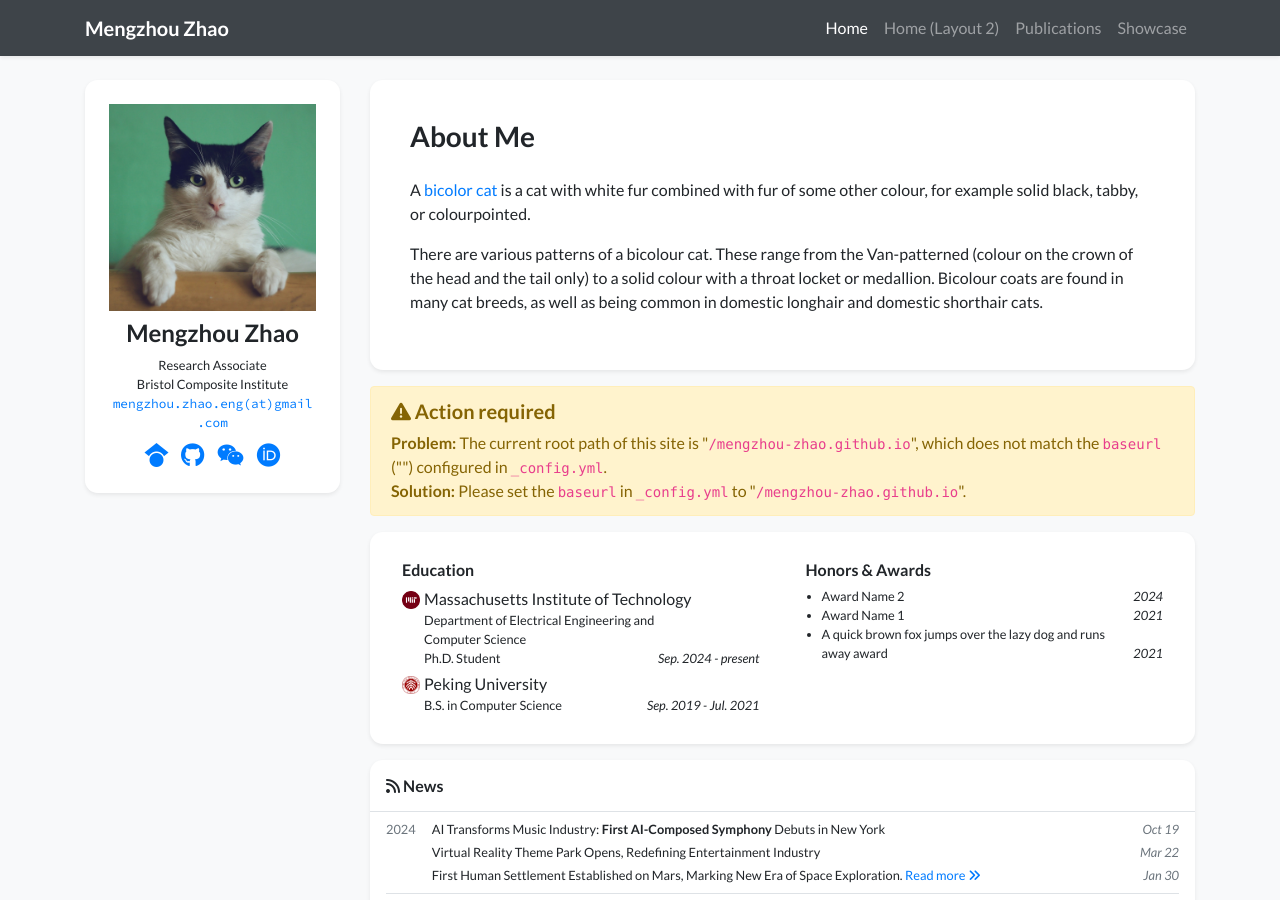
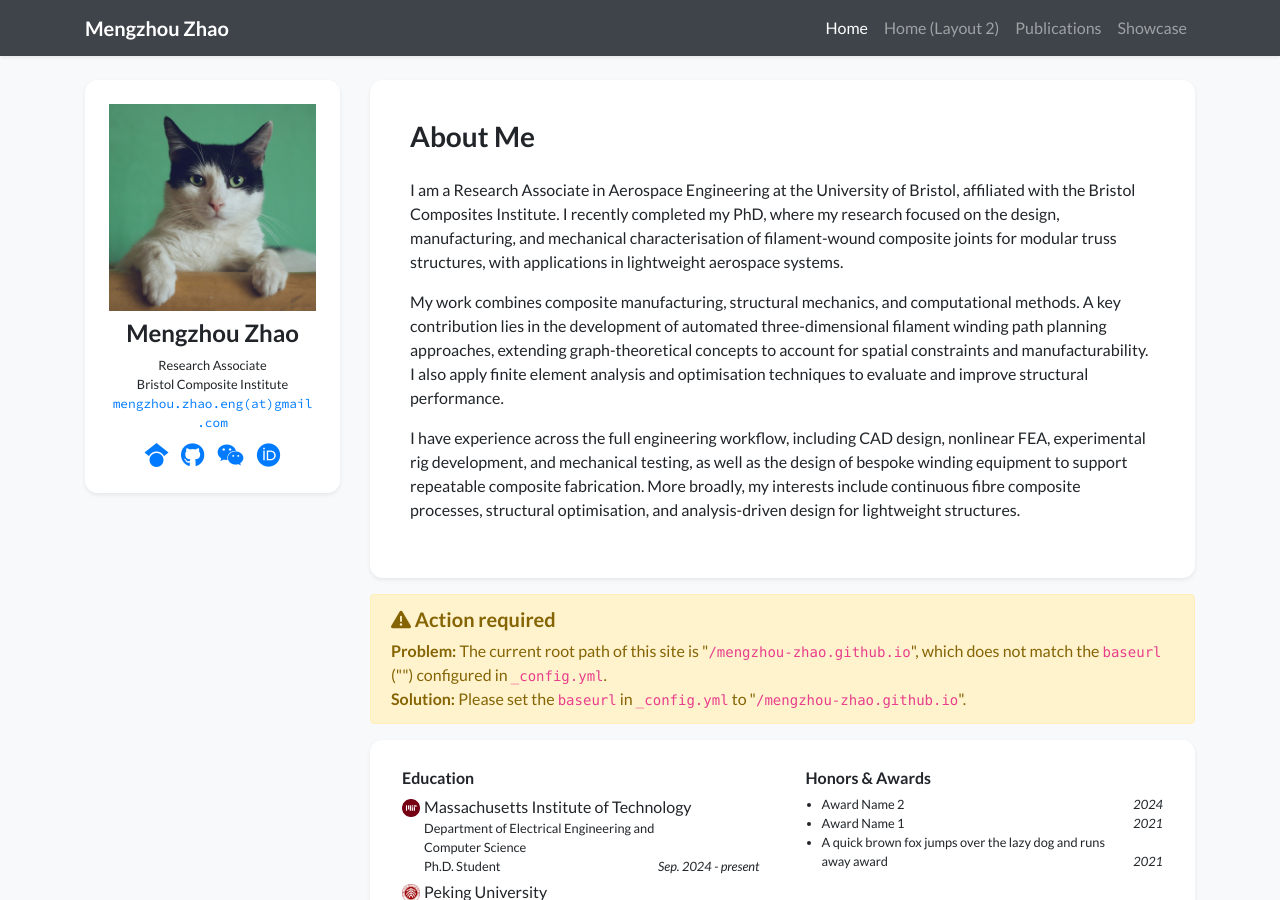
Before and after one commit to mengzhou-zhao/mengzhou-zhao.github.io, a Jekyll site: the page built from index.html, in a window 1280 px wide and 900 px high. Built offline with Jekyll 4.4.1, drawn with Linux system fonts in a browser that asks for light colours; nearby versions of some CDN libraries; a style sheet for code colours, icons or effects is not loaded.

Commit message:
Update profile short bio to reflect current research and expertise in aerospace engineering and composite materials

```diff
--- a/_data/profile.yml
+++ b/_data/profile.yml
@@ -22,12 +22,13 @@
 short_bio_text_justify: false
 short_bio: >-
   <p>
-    A <a href="https://en.wikipedia.org/wiki/Bicolor_cat" target="_blank">bicolor cat</a> is a cat with white fur combined with fur of some other colour, for example solid black, tabby, or colourpointed.
+    I am a Research Associate in Aerospace Engineering at the University of Bristol, affiliated with the Bristol Composites Institute. I recently completed my PhD, where my research focused on the design, manufacturing, and mechanical characterisation of filament-wound composite joints for modular truss structures, with applications in lightweight aerospace systems.
   </p>
   <p>
-    There are various patterns of a bicolour cat. These range from the Van-patterned (colour on the crown of the head
-    and the tail only) to a solid colour with a throat locket or medallion. Bicolour coats are found in many cat breeds,
-    as well as being common in domestic longhair and domestic shorthair cats.
+    My work combines composite manufacturing, structural mechanics, and computational methods. A key contribution lies in the development of automated three-dimensional filament winding path planning approaches, extending graph-theoretical concepts to account for spatial constraints and manufacturability. I also apply finite element analysis and optimisation techniques to evaluate and improve structural performance.
+  </p>
+  <p>
+    I have experience across the full engineering workflow, including CAD design, nonlinear FEA, experimental rig development, and mechanical testing, as well as the design of bespoke winding equipment to support repeatable composite fabrication. More broadly, my interests include continuous fibre composite processes, structural optimisation, and analysis-driven design for lightweight structures.
   </p>
 
 portrait_url: /assets/images/photos/portrait.jpg
```
